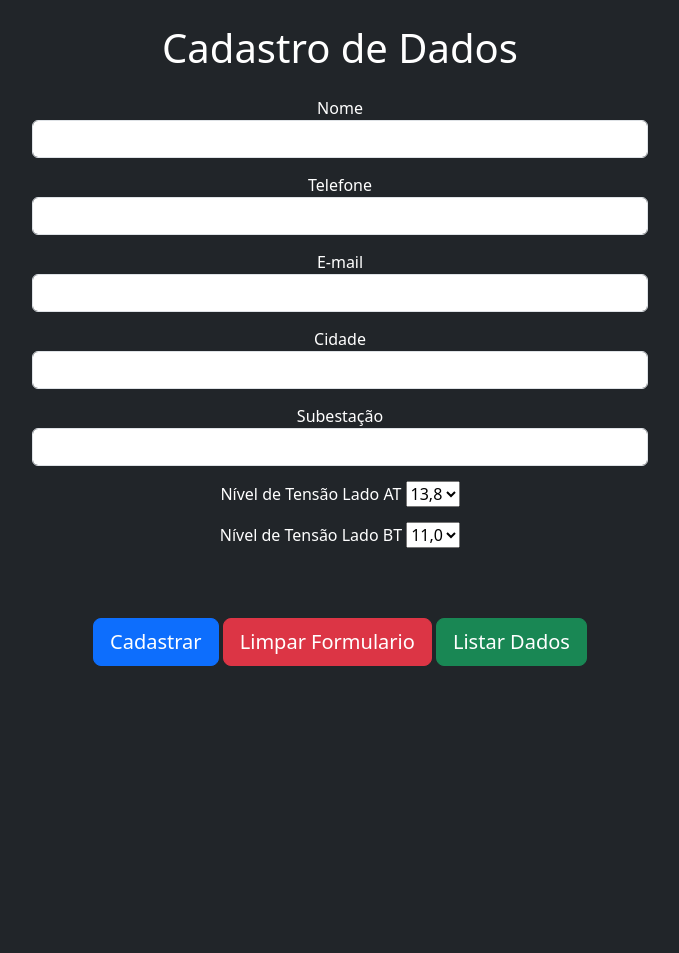
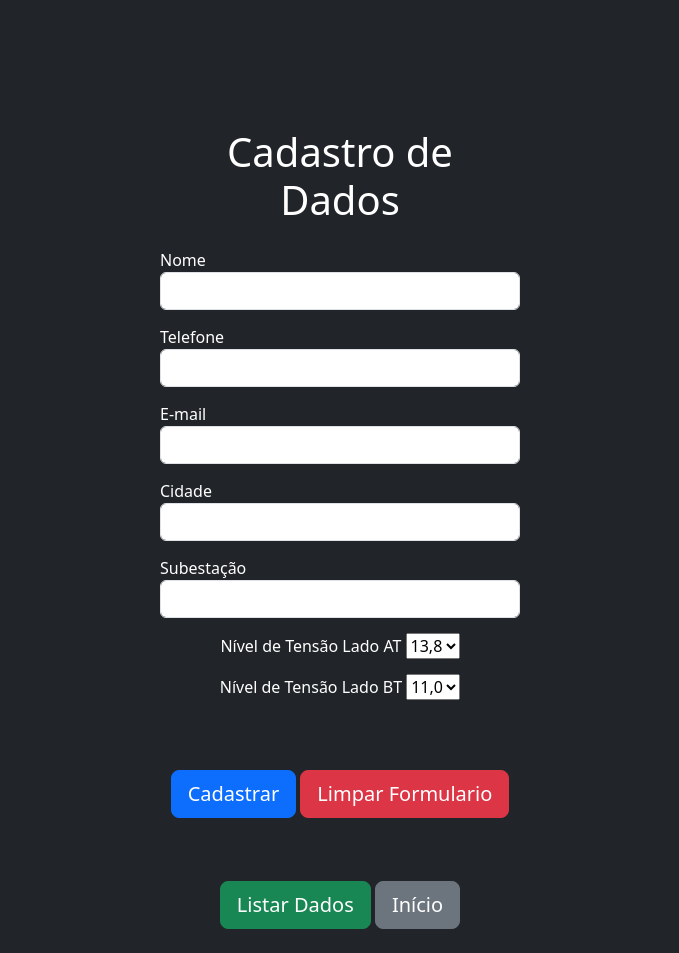
Before and after one commit to sgcavalcante/04Proj42, a Django app: page /cadastrar_dados/ in a window 1280 px wide. Shown: the whole page, without its empty margins (300-979 px from the left). Before the commit the page ends 666 px from the top, so only its background shows below. Run offline with Django 4.2, Linux system fonts and the light colour scheme.

Commit message:
alteração de largura

```diff
--- a/Templates/Cadastrar_Dados.html
+++ b/Templates/Cadastrar_Dados.html
@@ -4,15 +4,16 @@
 <head>
     <meta charset="UTF-8">
     <meta name="viewport" content="width=device-width, initial-scale=1.0">
+    <link rel="stylesheet" href="https://cdn.jsdelivr.net/npm/bootstrap@5.3.0/dist/css/bootstrap.min.css">
+    <link rel="stylesheet" href="https://cdn.jsdelivr.net/npm/bootstrap-icons@1.11.0/font/bootstrap-icons.css">
     <title>Seção de Cadastro</title>
-    <link rel="stylesheet" href="https://cdn.jsdelivr.net/npm/bootstrap@5.3.0/dist/css/bootstrap.min.css">
 </head>
-<body class="container bg-dark  text-white" style="width:50%;text-align:center">
+<body class="container bg-dark  text-white" style="width:30%;margin-top: 10%; ">
 <div >
-    <h1 class="m-4">Cadastro de Dados</h1>
+    <h1 class="m-4" style="text-align: center;">Cadastro de Dados</h1>
     <form method="POST"   action="{% url 'cadastrar_dados' %}">
         {% csrf_token %}
-        <div style="margin-bottom: 15px ; text-align:center">
+        <div style="margin-bottom: 15px ; ">
             <label for="">Nome</label>
             <input type="text" name="nome" class="form-control">
         </div>
@@ -36,7 +37,7 @@
             <input type="text" name="subestacao" class="form-control">
         </div>
 
-         <div style="margin-bottom: 15px">
+         <div style="margin-bottom: 15px; text-align: center;">
             <label for="" >Nível de Tensão Lado AT</label >
             <!--<input type="text" name="cidade" class="form-control">-->
             <select name="nivel_tensao_AT" id="nivel_tensao_AT">
@@ -48,7 +49,7 @@
             </select>
         </div>
 
-         <div style="margin-bottom: 15px">
+         <div style="margin-bottom: 15px;text-align: center;">
             <label for="" >Nível de Tensão Lado BT</label >
             <!--<input type="text" name="cidade" class="form-control">-->
             <select name="nivel_tensao_BT" id="nivel_tensao_BT">
@@ -60,10 +61,11 @@
             </select>
         </div>
 
-        <div class = "mb-3 " >
-            <button type="submit" class ="btn btn-primary btn-lg  " style="margin-top: 55px;">Cadastrar</button>
-            <button type="reset" class = "btn btn-danger btn-lg" style="margin-top: 55px;">Limpar Formulario</button>
-            <a href = "{% url 'listar_dados' %}" class="btn btn-success btn-lg " style="margin-top: 55px;">Listar Dados </a>
+        <div class = "mb-3 " style ="text-align: center;" >
+            <button type="submit" class =" form-label btn btn-primary btn-lg  " style="margin-top: 55px;">Cadastrar</button>
+            <button type="reset" class = " form-label btn btn-danger btn-lg" style="margin-top: 55px;">Limpar Formulario</button>
+            <a href = "{% url 'listar_dados' %}" class=" form-label btn btn-success btn-lg " style="margin-top: 55px;">Listar Dados </a>
+            <a href= "{% url 'index' %}" class="form-label btn btn-lg btn-secondary " style="margin-top: 55px;">Início</a>
         </div>
 
 
--- a/Templates/index.html
+++ b/Templates/index.html
@@ -25,8 +25,9 @@
     <div class = "container text-center" style="margin-top:5%;margin-bottom: 5%;" >
 
 
-            <a href="{% url 'area_restrita' %}" class="btn btn-lg btn-secondary ">Entrar</a>
+            <a href="{% url 'area_restrita' %}" class="btn btn-lg btn-secondary ">Sistema Supervisório</a>
             <a href="{% url 'cadastrar_dados' %}" class="btn btn-lg btn-secondary ">Cadastrar Dados</a>
+            <a href="{% url 'listar_dados' %}" class="btn btn-lg btn-secondary ">Listar Dados</a>
 
             <!--
         <button type="button" class="btn btn-primary">Primary</button>
--- a/Templates/listar_dados.html
+++ b/Templates/listar_dados.html
@@ -55,7 +55,9 @@
 
     </table>
     <div class = "mb-3 text-center">
-        <a href = "{% url 'index' %}" class="btn btn-success btn-lg " style="margin-top: 55px;">Início </a>
+
+        <a href= "{% url 'index' %}" class="form-label btn btn-lg btn-secondary " style="margin-top: 55px;">Início</a>
+        <a href="{% url 'cadastrar_dados' %}" class=" form-label btn btn-lg btn-secondary " style="margin-top: 55px;">Cadastrar Dados</a>
     </div>
 
 
```
Also changed, not shown: Templates/Login/login.html (+5 -4 lines).
